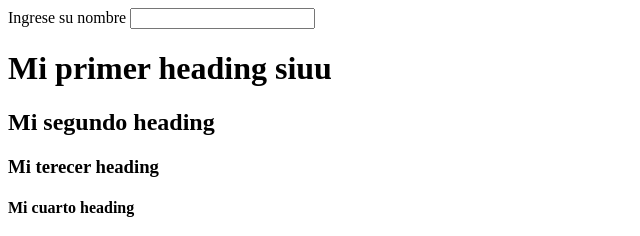
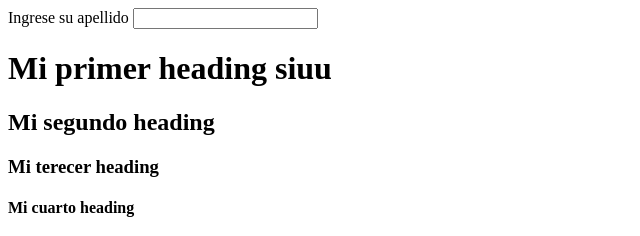
Before and after one commit to Santilol2908/myfirtsrepo, a plain HTML site: page index.html in a window 1280 px wide. Shown: the top 236 px of the page, 0-640 px from the left. Drawn offline with Linux system fonts and the light colour scheme.

Commit message:
Actualizar index.html

```diff
--- a/index.html
+++ b/index.html
@@ -5,7 +5,7 @@
 </head>
 <body>
     <form>
-        <label for="">Ingrese su nombre</label>
+        <label for="">Ingrese su apellido</label>
         <input />
     </form>
     <h1>Mi primer heading siuu</h1>
```
